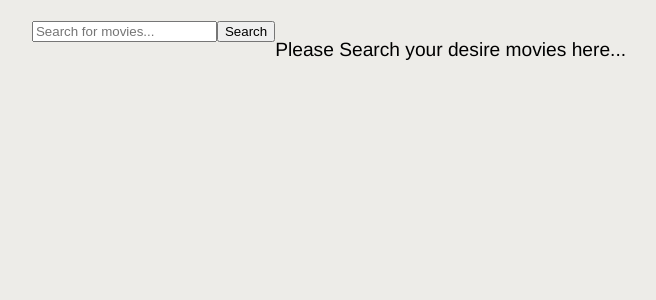
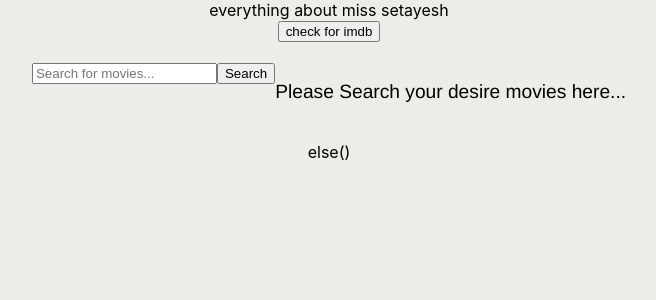
Before and after one commit to stayshsbzi/imdb-search, a React (Create React App) app: page / in a window 1280 px wide. Shown: the top 300 px of the page, without its empty margins (311-967 px from the left). Built offline with nearby package versions, Linux system fonts and the light colour scheme.

Commit message:
using use context hook .

```diff
--- a/src/App.js
+++ b/src/App.js
@@ -2,11 +2,30 @@ import { Route, Routes } from 'react-router-dom'
 import './App.css'
 import Home from './pages/Home'
 
+import React,{createContext, useSyncExternalStore } from 'react'
+import ComponentC from './components/ComponentC.jsx'
+export const UserContext = createContext()
 function App() {
+  const user = 'setayesh'
   return (
+    <div className='App'>
+      <UserContext.Provider value={user}>
+    <ComponentC/>
+    </UserContext.Provider>
+    <button > check for imdb </button>
+
+
     <Routes>
+      if (button='onclick') {
       <Route path="/" element={<Home />} />
-    </Routes>
+       }
+      </Routes>
+
+ else()
+ {
+
+ }
+    </div>
   )
 }
 
--- /dev/null
+++ b/src/components/ComponentC.jsx
@@ -0,0 +1,11 @@
+import { UserContext } from "../App";
+import React,{useContext} from "react";
+function ComponentF(){
+    const user = useContext(UserContext)
+    return(
+        <div>
+            everything about miss {user}
+        </div>
+    )
+}
+export default ComponentF
```
Also changed, not shown: src/components/Cards.jsx (line endings or trailing spaces).
